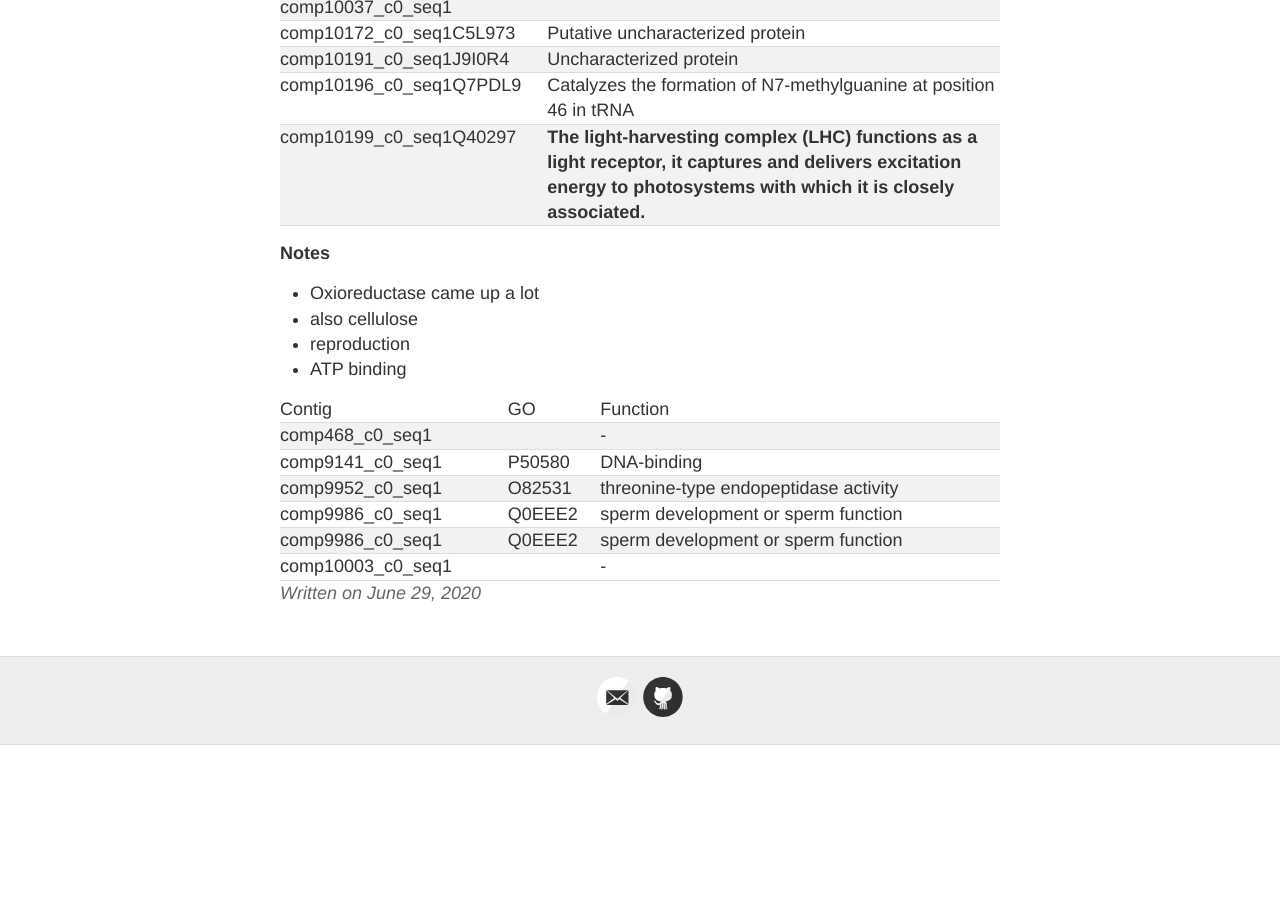
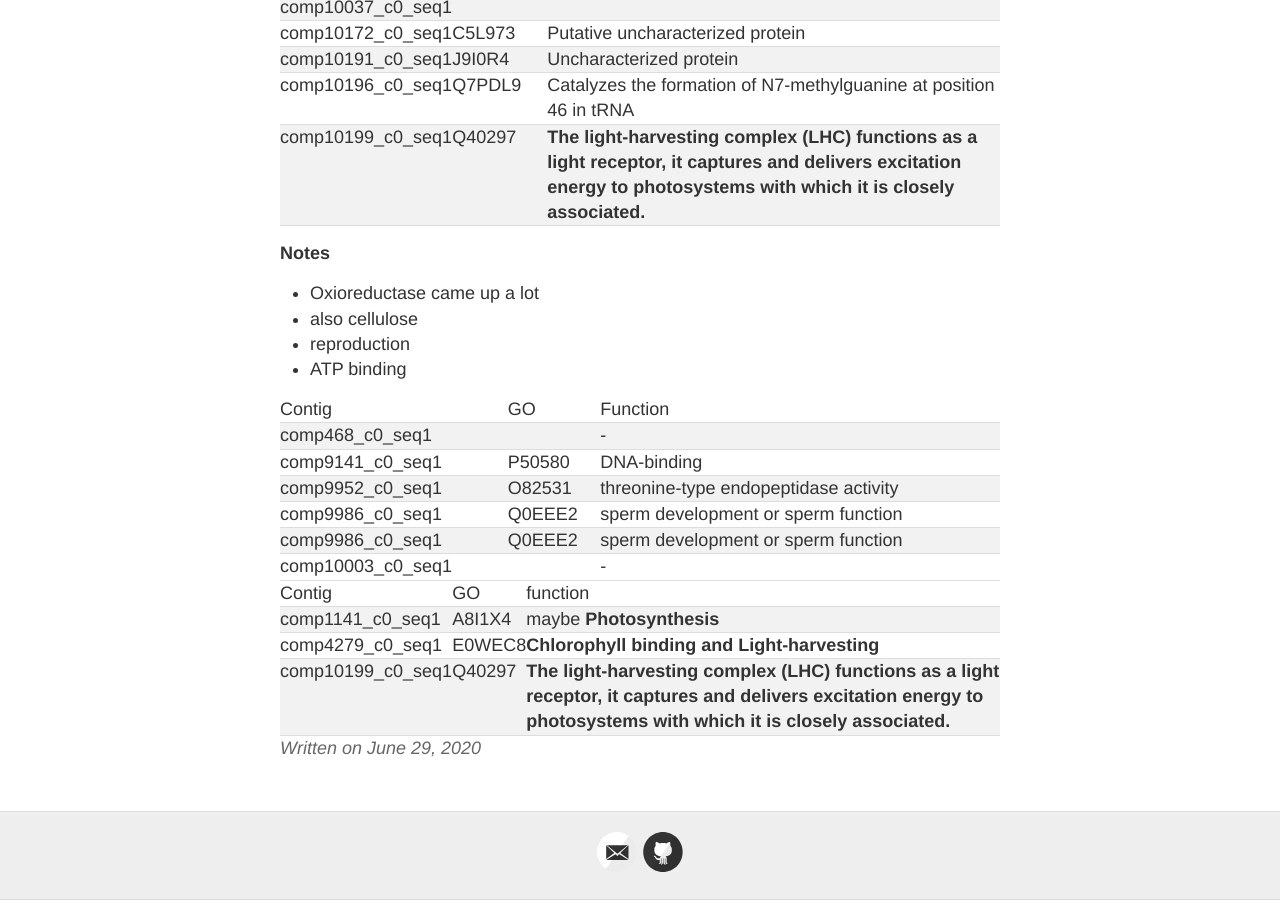
Before and after one commit to Mwags24/Brevolium_Notebook, a Jekyll site: the page built from _posts/2020-6-29-SNPs_Function.md, in a window 1280 px wide and 900 px high, scrolled down 2084 px. Built offline with Jekyll 4.4.1, drawn with Linux system fonts in a browser that asks for light colours; before the commit the page ends 2829 px from its top, so only the background shows below that.

Commit message:
Update 2020-6-29-SNPs_Function.md

```diff
--- a/_posts/2020-6-29-SNPs_Function.md
+++ b/_posts/2020-6-29-SNPs_Function.md
@@ -87,3 +87,9 @@ Other info
 |comp9986_c0_seq1|Q0EEE2|  sperm development or sperm function|
 |comp9986_c0_seq1|Q0EEE2| sperm development or sperm function|
 |comp10003_c0_seq1|| - |
+
+
+|Contig |GO |function|
+|comp1141_c0_seq1	|A8I1X4|maybe **Photosynthesis**|
+|comp4279_c0_seq1	|E0WEC8|**Chlorophyll binding and Light-harvesting**|
+|comp10199_c0_seq1  |Q40297|**The light-harvesting complex (LHC) functions as a light receptor, it captures and delivers excitation energy to photosystems with which it is closely associated.**|
```
